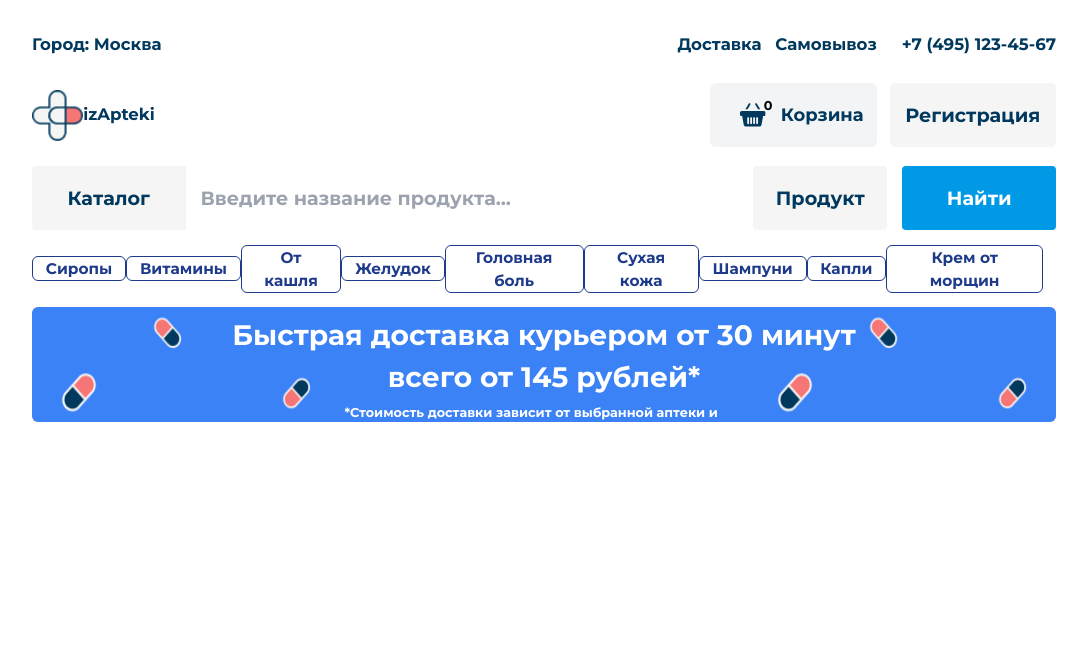
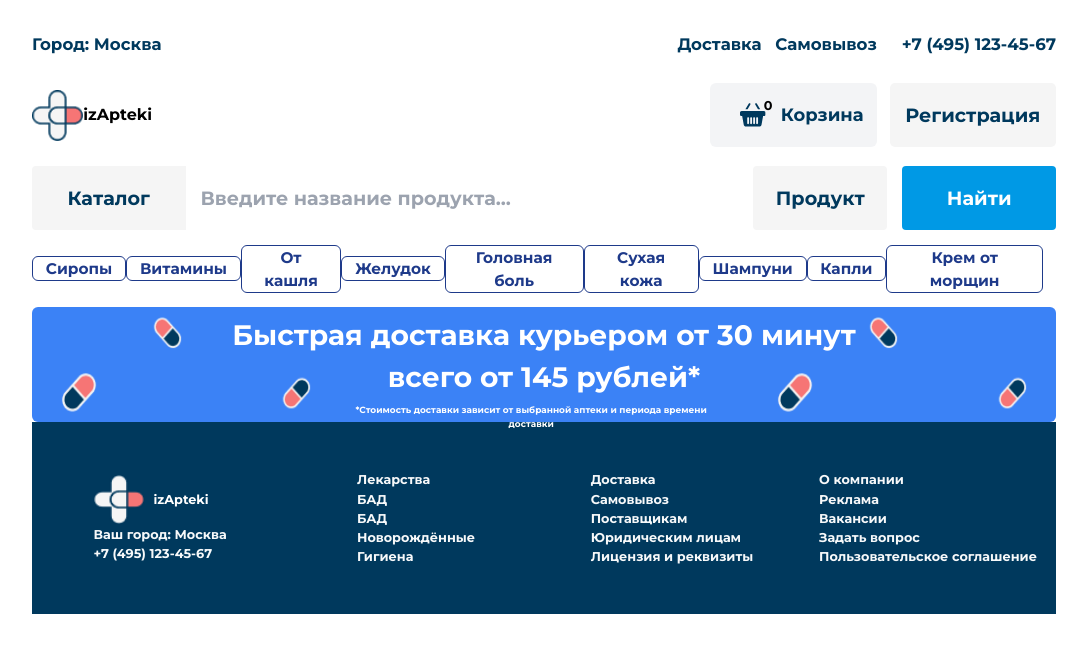
Before and after one commit to Martin-front-git/izApteki, a Next.js app: page / in a window 1280 px wide. Shown: the top 652 px of the page, without its empty margins (96-1183 px from the left). Built offline with nearby package versions, Linux system fonts and the light colour scheme.

Commit message:
footer creation

```diff
--- /dev/null
+++ b/src/app/Layouts/FooterLayout/page.tsx
@@ -0,0 +1,46 @@
+import LogoComponent from "@/app/components/header/logo/page";
+import React, { ReactNode } from "react";
+import { Link } from "react-router-dom";
+import style from '@/app/Styles/Footer/Footer.module.scss';
+
+interface MainLayoutProps {
+  textColor: string;
+}
+
+
+const Footer: React.FC<MainLayoutProps> = () => {
+  return (
+    <>
+      <div className={style.footerBlock}>
+        <div className={style.logoBlock}>
+            <p><Link to={'/'}><LogoComponent textColor='text-white text-[1.5vw]max-sm:text-[3.5vw]'/></Link></p>
+            <p>Ваш город:  Москва</p>
+            <p>+7 (495) 123-45-67</p>
+        </div>
+        <div>
+            <p>Лекарства</p>
+            <p>БАД</p>
+            <p>БАД</p>
+            <p>Новорождённые</p>
+            <p>Гигиена</p>
+        </div>
+        <div className='max-md:hidden'>
+            <p>Доставка</p>
+            <p>Самовывоз</p>
+            <p>Поставщикам</p>
+            <p>Юридическим лицам</p>
+            <p>Лицензия и реквизиты</p>
+        </div>
+        <div className="max-md:hidden">
+            <p>О компании</p>
+            <p>Реклама</p>
+            <p>Вакансии</p>
+            <p>Задать вопрос</p>
+            <p>Пользовательское соглашение</p>
+        </div>
+      </div>
+    </>
+  );
+};
+
+export default Footer;
--- a/src/app/Layouts/HeaderLayout/page.tsx
+++ b/src/app/Layouts/HeaderLayout/page.tsx
@@ -1,22 +1,24 @@
 "use client";
 import React, { ReactNode } from "react";
 import HeaderComponent from "../../components/header/page";
-import SearchList from "@/app/components/header/search/page";
-import BodyComponent from "@/app/components/body/page";
+import Footer from "@/app/components/footer/page";
 
 interface HeaderLayoutProps {
   children: ReactNode;
 }
 
-const HeaderLayout: React.FC<HeaderLayoutProps> = ({ children}) => {
+const HeaderLayout: React.FC<HeaderLayoutProps> = ({children}) => {
   return (
     <>
-      <div className="relative">
+      <header className="relative">
         <HeaderComponent />
+      </header>
+      <div>
+        {children}
       </div>
-      <div >
-        {children}
-        </div>
+      <footer>
+        <Footer/>
+      </footer>
     </>
   );
 };
--- a/src/app/Layouts/MainLayout/mainPage/page.tsx
+++ /dev/null
@@ -1,13 +0,0 @@
-import HeaderComponent from '../../../components/header/page';
-
-
-
-function MainPage() {
-  return (
-    <>
-      <HeaderComponent />
-    </>
-  );
-}
-
-  export default MainPage;
--- /dev/null
+++ b/src/app/Layouts/mainPage/page.tsx
@@ -0,0 +1,15 @@
+import Footer from '@/app/components/footer/page';
+import HeaderComponent from '@/app/components/header/page';
+
+
+
+function MainPage() {
+  return (
+    <>
+      <HeaderComponent/>
+      <Footer/>
+    </>
+  );
+}
+
+  export default MainPage;
--- a/src/app/Styles/Body/ProductsPage.module.scss
+++ b/src/app/Styles/Body/ProductsPage.module.scss
@@ -1,5 +1,5 @@
 .productBlock {
-    @apply w-full h-[30vw] flex flex-col mt-[3vw] text-[#00395d] max-sm:w-[80%] max-sm:h-[90vw] max-sm:m-auto max-sm:justify-center;
+    @apply w-full h-[38vw] flex flex-col mt-[3vw] text-[#00395d] max-sm:w-[80%] max-sm:h-[90vw] max-sm:m-auto max-sm:justify-center;
     .productName {
       @apply w-full h-[4vw] font-Montserrat text-[3vw] font-medium leading-[4vw] my-[2vw] max-sm:text-[4.5vw];
     }
--- /dev/null
+++ b/src/app/Styles/Footer/Footer.module.scss
@@ -0,0 +1,4 @@
+
+  .footerBlock {
+    @apply w-full h-[15vw] bg-[#00395d] grid grid-cols-4 justify-items-center items-center text-[#f7f9fa] text-[1vw] max-md:grid-cols-2 max-md:text-[1.5vw] max-sm:w-[100%] max-sm:h-[25vw] max-sm:text-[3vw];
+  }
--- a/src/app/Styles/Header/Banner.module.scss
+++ b/src/app/Styles/Header/Banner.module.scss
@@ -10,6 +10,6 @@
     @apply w-[50vw] h-[8vw] text-white text-center text-[2.2vw] font-semibold leading-normal font-Montserrat absolute  left-[15vw] max-md:w-[55vw] max-md:h-[10vw] max-md:left-[12vw] max-md:top-[2vw] max-md:text-[3.2vw] max-sm:left-[20vw];
   }
   .deliveryText {
-    @apply w-[30vw] h-[1vw] text-white text-center font-Montserrat text-[1vw] font-medium leading-normal absolute top-[7.5vw] left-[24vw] max-md:w-[46vw] max-md:h-[1vw] max-md:left-[17vw] max-md:top-[12.5vw] max-md:text-[1.2vw] max-sm:left-[24vw];
+    @apply w-[30vw] h-[1vw] text-white text-center font-Montserrat text-[0.7vw] font-medium leading-normal absolute top-[7.5vw] left-[24vw] max-md:w-[46vw] max-md:h-[1vw] max-md:left-[17vw] max-md:top-[12.5vw] max-md:text-[1.2vw] max-sm:left-[24vw];
   }
 }
--- a/src/app/Styles/Header/Logo.module.scss
+++ b/src/app/Styles/Header/Logo.module.scss
@@ -1,9 +1,9 @@
 .logoBlock{
-    @apply w-[10vw] h-[2vw] flex justify-between items-center max-md:w-[24vw] max-md:h-[7vw];
+    @apply w-[9vw] h-[4vw] flex justify-between items-center max-md:w-[13vw] max-md:h-[7vw];
     .logoImg{
         @apply w-[4vw] h-[4vw] max-md:w-[7vw] max-md:h-[7vw];
     }
     .logoName{
-        @apply w-[7vw] h-[2vw] text-[#00395D] font-medium text-[1.3vw] align-middle max-md:w-[17vw] max-md:h-[6vw] max-md:text-[4vw];
+        @apply w-[7vw] h-[2vw] text-[#00395D] font-medium text-[1.3vw] align-middle max-md:w-[15vw] max-md:h-[6vw] max-md:text-[4vw];
     }
 }
--- /dev/null
+++ b/src/app/components/footer/page.tsx
@@ -0,0 +1,13 @@
+import FooterLayout from '@/app/Layouts/FooterLayout/page'
+import React from 'react'
+
+const Footer = () => {
+  return (
+    <FooterLayout>
+
+    <h1>Footer</h1>
+    </FooterLayout>
+  )
+}
+
+export default Footer
--- a/src/app/components/header/logo/page.tsx
+++ b/src/app/components/header/logo/page.tsx
@@ -1,16 +1,18 @@
 import Image from "next/image";
 import React from "react";
-import logoImg from '../../../../../public/images/logoImg.png';
+import logoImg from "../../../../../public/images/logoImg.png";
 import style from "@/app/Styles/Header/Logo.module.scss";
 
-const LogoComponent = () => {
+const LogoComponent = (props: any) => {
   return (
     <>
       <div className={style.logoBlock}>
         <Image alt="Logo_Image" src={logoImg} className={style.logoImg} />
-        <p className={style.logoName}>izApteki</p>
+        <p className={`style.logoName ${props.textColor ? props.textColor : ''}`}>
+          izApteki
+        </p>
+
       </div>
-
     </>
   );
 };
--- a/src/app/page.tsx
+++ b/src/app/page.tsx
@@ -3,8 +3,8 @@ import React from 'react';
 import { Route, Router, Routes } from 'react-router-dom';
 import ProductPage from './components/body/productPage/page';
 import { ErrorComponent } from './components/error/page';
-import MainPage from './Layouts/MainLayout/mainPage/page';
 import CatalogComponent from './components/header/catalog/page';
+import MainPage from './Layouts/mainPage/page';
 
 function MyApp() {
   return (
```
Also changed, not shown: src/app/Layouts/MainLayout/page.tsx (deleted, +0 -18 lines).
